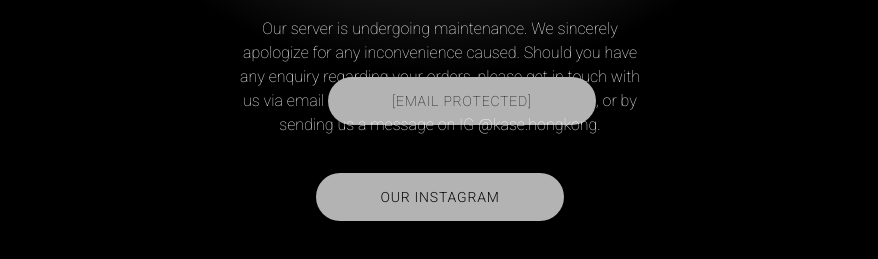
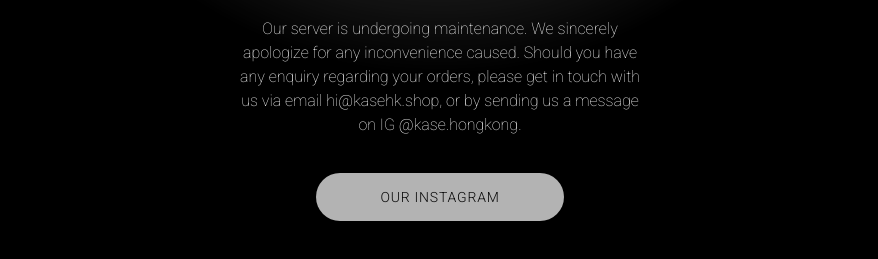
Before and after one commit to ronaldho1228/maintain, a plain HTML site: page docs/index.html in a window 1280 px wide. Shown: the part 517-776 px from the top of the page, without its empty margins (200-1078 px from the left). Drawn offline with nearby package versions, Linux system fonts and the light colour scheme; a script that the page names is missing.

Commit message:
Update index.html

```diff
--- a/docs/index.html
+++ b/docs/index.html
@@ -16,7 +16,7 @@
 </div>
 <div class="info">
 <h2>We will be back soon!</h2>
-<p>Our server is undergoing maintenance. We sincerely apologize for any inconvenience caused. Should you have any enquiry regarding your orders, please get in touch with us via email <a href="/cdn-cgi/l/email-protection" class="__cf_email__" data-cfemail="a0c8c9e0cbc1d3c5c8cb8ed3c8cfd0">[email&#160;protected]</a>, or by sending us a message on IG @kase.hongkong.</p><a href="https://instagram.com/kasehk.shop" target="_blank" rel="noreferrer noopener">Our Instagram</a>
+<p>Our server is undergoing maintenance. We sincerely apologize for any inconvenience caused. Should you have any enquiry regarding your orders, please get in touch with us via email <!--email_off-->hi@kasehk.shop<!--/email_off-->, or by sending us a message on IG @kase.hongkong.</p><a href="https://instagram.com/kase.hongkong" target="_blank" rel="noreferrer noopener">Our Instagram</a>
 </div>
 
 <script data-cfasync="false" src="/cdn-cgi/scripts/5c5dd728/cloudflare-static/email-decode.min.js"></script><script src="./script.js"></script>
```
